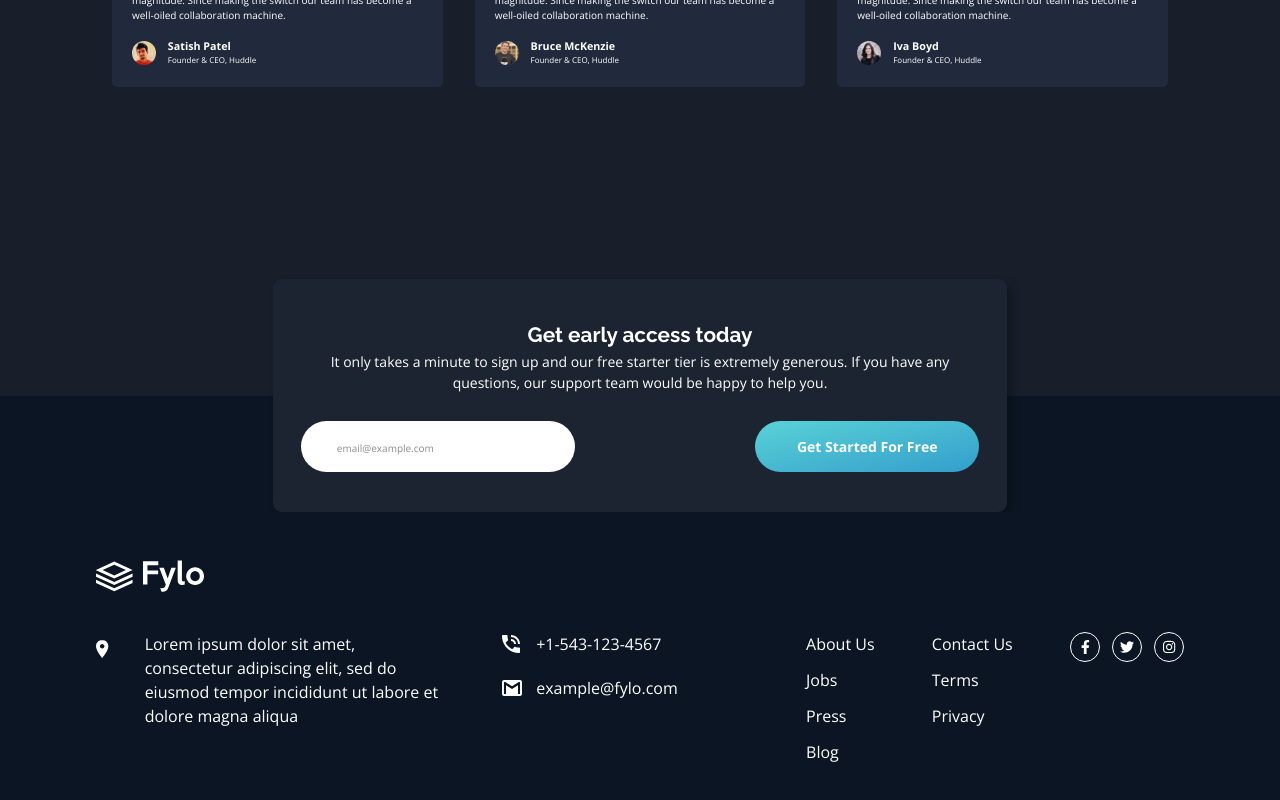
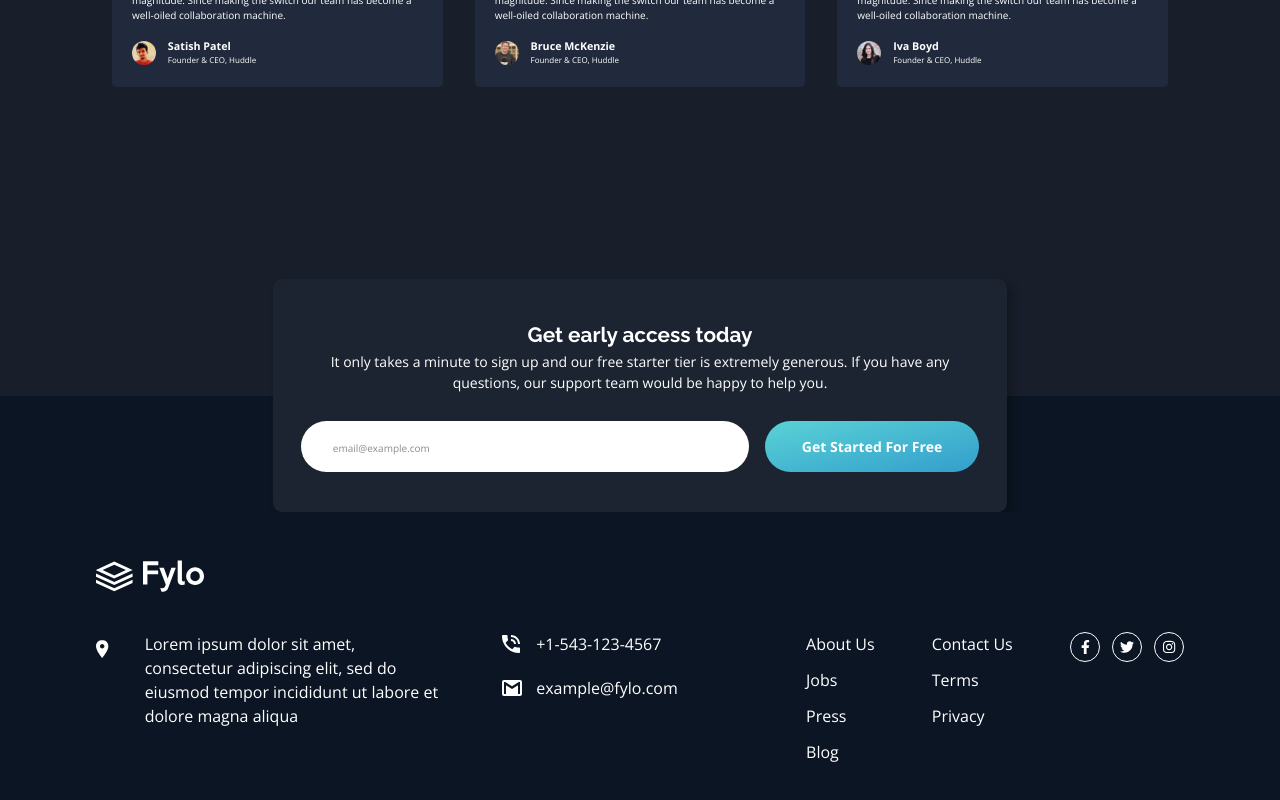
Before and after one commit to Yasmine10/fylo-dark-theme-landing-page, a React (Create React App) app: page / in a window 1280 px wide. Shown: the part 2625-3425 px from the top of the page. Built offline with nearby package versions, Linux system fonts and the light colour scheme.

Commit message:
fixed subscription email input field

```diff
--- a/src/assets/styles/base/_global.scss
+++ b/src/assets/styles/base/_global.scss
@@ -54,8 +54,16 @@ h3 {
 input {
     border: none;
     border-radius: 5rem;
-    padding: 0.85rem 2.25rem;
+    // padding: 0.85rem 2.25rem;
+    padding-block: 0.85rem;
+    padding-left: 2rem;
+    padding-right: 2rem;
     margin-top: 1.75rem;
+    width: 100%;
+
+    @media (min-width: 1000px) {
+        width: 70%;
+    }
 }
 
 input::placeholder {
--- a/src/assets/styles/components/_footer.scss
+++ b/src/assets/styles/components/_footer.scss
@@ -41,6 +41,7 @@
                     // flex-grow: 1;
                     flex-basis:content;
                     // width: 100%;
+                    width: 90%;
                 }
 
                 .btn {
```
